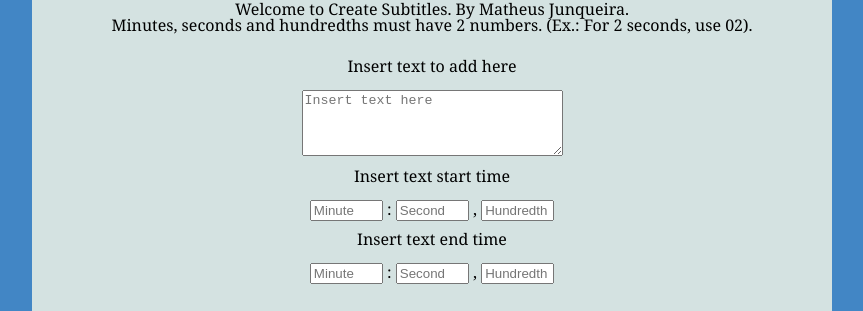
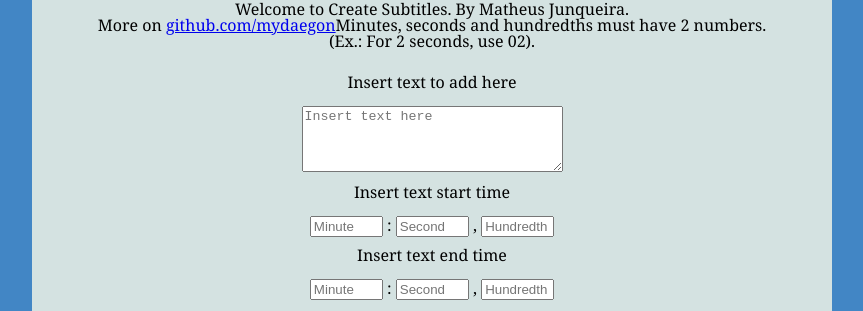
Before and after one commit to matheusdfj/Create-Subtitles, a plain HTML site: page index.html in a window 1280 px wide. Shown: the part 69-380 px from the top of the page, without its empty margins (208-1071 px from the left). Drawn offline with Linux system fonts and the light colour scheme.

Commit message:
GITHUB Link updated

```diff
--- a/index.html
+++ b/index.html
@@ -10,7 +10,7 @@
 <body>
         <div id="divmain">
             <h1 class="c1">CREATE SUBTITLES</h1>
-            <p id="welcome">Welcome to Create Subtitles. By Matheus Junqueira.<br>Minutes, seconds and hundredths must have 2 numbers. (Ex.: For 2 seconds, use 02).</p>
+            <p id="welcome">Welcome to Create Subtitles. By Matheus Junqueira.<br>More on <a href="https://www.github.com/mydaegon">github.com/mydaegon</a>Minutes, seconds and hundredths must have 2 numbers. (Ex.: For 2 seconds, use 02).</p>
             <form id="form">
 
                 <p>Insert text to add here</p><br>
```
